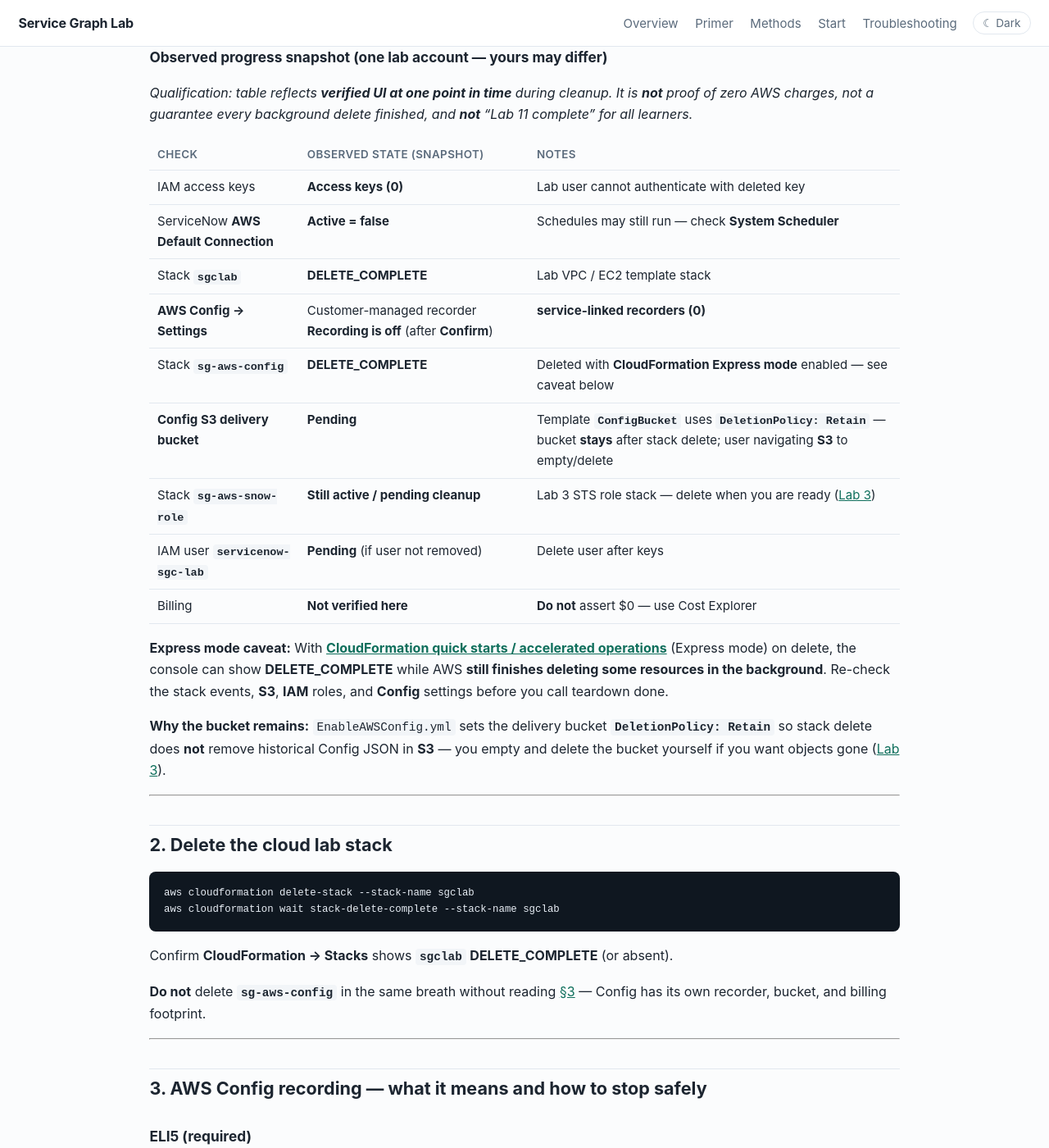
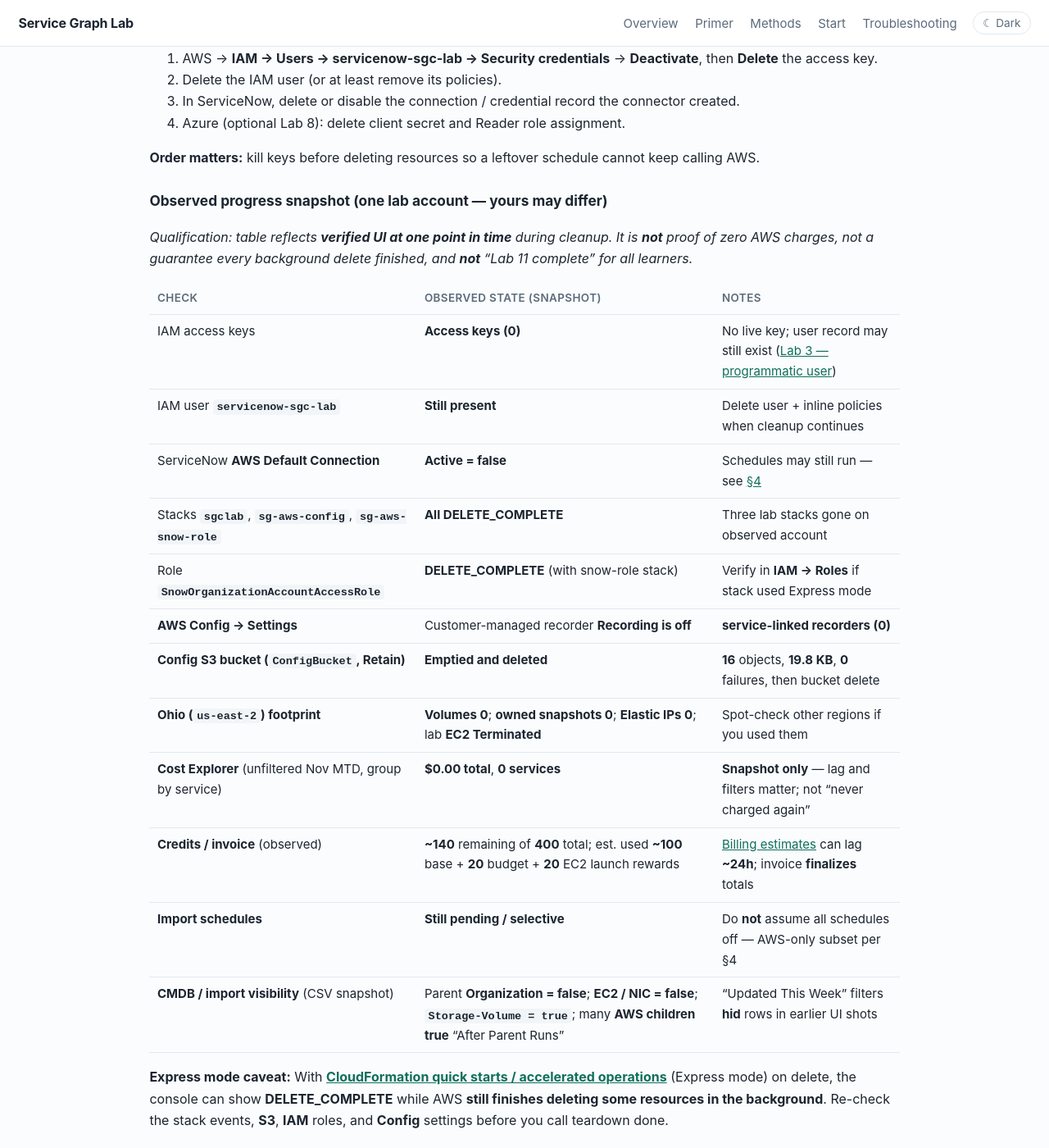
Before and after one commit to eltonaguiar/ServiceNow_ServiceGraph_Lab, a Jekyll site: the page built from labs/11-cleanup.md, in a window 1280 px wide and 1400 px high, scrolled down 1166 px. Shown: the whole window at 82% size. Built offline with Jekyll 4.4.1, drawn with Linux system fonts in a browser that asks for light colours; some of the changed text lies outside the part shown.

Commit message:
Lab 3/11: programmatic IAM note; cleanup snapshot and selective schedules
Document connector IAM user as API/programmatic (not console login) with
banner note; screenshot asset pending transfer. Refresh Lab 11 observed
table: stacks/bucket/Ohio checks, billing credits, SG-AWS schedule filter,
CMDB CSV caveat, targeted cleanup rationale.

Co-authored-by: eltonaguiar <eltonaguiar@users.noreply.github.com>

```diff
--- a/labs/11-cleanup.md
+++ b/labs/11-cleanup.md
@@ -41,6 +41,10 @@ legacy accounts it also prevents continuing out-of-pocket charges.
 Retained **AWS Config** / **Simple Storage Service (S3)** resources can continue **metered** usage. Do **not**
 rely on eventual Free plan suspension as your cleanup procedure ([Lab 3]({{ '/labs/03-iam-connection/' | relative_url }})).
 
+### Why targeted lab cleanup (not “close the whole AWS account”)
+
+On a **shared** AWS account, other teams or personal workloads may still run. **Lab cleanup** removes **Service Graph lab** stacks, keys, Config recording, and connector schedules — it is **not** the same as account closure. A **disabled ServiceNow connection** and **deleted CloudFormation stacks** also **do not** guarantee every **billable** artifact is gone (retained **S3**, snapshots, Elastic IPs, other regions, or non-lab resources).
+
 ---
 
 ## 1. Revoke the credentials first
@@ -60,15 +64,18 @@ rely on eventual Free plan suspension as your cleanup procedure ([Lab 3]({{ '/la
 
 | Check | Observed state (snapshot) | Notes |
 |---|---|---|
-| IAM access keys | **Access keys (0)** | Lab user cannot authenticate with deleted key |
-| ServiceNow **AWS Default Connection** | **Active = false** | Schedules may still run — check **System Scheduler** |
-| Stack **`sgclab`** | **DELETE_COMPLETE** | Lab VPC / EC2 template stack |
-| **AWS Config → Settings** | Customer-managed recorder **Recording is off** (after **Confirm**) | **service-linked recorders (0)** |
-| Stack **`sg-aws-config`** | **DELETE_COMPLETE** | Deleted with **CloudFormation Express mode** enabled — see caveat below |
-| **Config S3 delivery bucket** | **Pending** | Template **`ConfigBucket`** uses **`DeletionPolicy: Retain`** — bucket **stays** after stack delete; user navigating **S3** to empty/delete |
-| Stack **`sg-aws-snow-role`** | **Still active / pending cleanup** | Lab 3 STS role stack — delete when you are ready ([Lab 3]({{ '/labs/03-iam-connection/' | relative_url }}#lab3-config)) |
-| IAM user **`servicenow-sgc-lab`** | **Pending** (if user not removed) | Delete user after keys |
-| Billing | **Not verified here** | **Do not** assert $0 — use Cost Explorer |
+| IAM access keys | **Access keys (0)** | No live key; user record may still exist ([Lab 3 — programmatic user]({{ '/labs/03-iam-connection/' | relative_url }}#lab3-iam-programmatic)) |
+| IAM user **`servicenow-sgc-lab`** | **Still present** | Delete user + inline policies when cleanup continues |
+| ServiceNow **AWS Default Connection** | **Active = false** | Schedules may still run — see [§4](#lab11-schedules) |
+| Stacks **`sgclab`**, **`sg-aws-config`**, **`sg-aws-snow-role`** | **All DELETE_COMPLETE** | Three lab stacks gone on observed account |
+| Role **`SnowOrganizationAccountAccessRole`** | **DELETE_COMPLETE** (with snow-role stack) | Verify in **IAM → Roles** if stack used Express mode |
+| **AWS Config → Settings** | Customer-managed recorder **Recording is off** | **service-linked recorders (0)** |
+| **Config S3 bucket (`ConfigBucket`, Retain)** | **Emptied and deleted** | **16** objects, **19.8 KB**, **0** failures, then bucket delete |
+| **Ohio (`us-east-2`) footprint** | **Volumes 0**; **owned snapshots 0**; **Elastic IPs 0**; lab **EC2 Terminated** | Spot-check other regions if you used them |
+| **Cost Explorer** (unfiltered Nov MTD, group by service) | **$0.00 total**, **0 services** | **Snapshot only** — lag and filters matter; not “never charged again” |
+| **Credits / invoice** (observed) | **~140** remaining of **400** total; est. used **~100** base + **20** budget + **20** EC2 launch rewards | [Billing estimates](https://docs.aws.amazon.com/awsaccountbilling/latest/aboutv2/billing-what-is.html) can lag **~24h**; invoice **finalizes** totals |
+| **Import schedules** | **Still pending / selective** | Do **not** assume all schedules off — AWS-only subset per §4 |
+| **CMDB / import visibility** (CSV snapshot) | Parent **Organization = false**; **EC2 / NIC = false**; **`Storage-Volume = true`**; many **AWS children true** “After Parent Runs” | “Updated This Week” filters **hid** rows in earlier UI shots |
 
 **Express mode caveat:** With **[CloudFormation quick starts / accelerated operations](https://docs.aws.amazon.com/AWSCloudFormation/latest/UserGuide/cfn-console-create-stacks.html)** (Express mode) on delete, the console can show **DELETE_COMPLETE** while AWS **still finishes deleting some resources in the background**. Re-check the stack events, **S3**, **IAM** roles, and **Config** settings before you call teardown done.
 
@@ -118,34 +125,48 @@ Setup context and narrow resource types: [Lab 3 — AWS Config]({{ '/labs/03-iam
 
 5. **Express mode:** If you use accelerated delete, treat **DELETE_COMPLETE** as a milestone — confirm background cleanup per AWS guidance and stack **Events**.
 
-6. **S3 bucket (required when `Retain`):** Open **S3** → delivery bucket → **Empty** (handle **versioning** if enabled) → **Delete bucket** when you accept **permanent data loss** for Config history objects. **Observed snapshot:** stack gone, **bucket cleanup still in progress**.
+6. **S3 bucket (required when `Retain`):** Open **S3** → delivery bucket → **Empty** (handle **versioning** if enabled) → **Delete bucket** when you accept **permanent data loss** for Config history objects. **Observed snapshot:** **16** objects emptied, bucket deleted.
 
-7. **Stack `sg-aws-snow-role`:** Delete when no longer needed (after connector identity teardown).
+7. **Stack `sg-aws-snow-role`:** Delete when no longer needed (after connector identity teardown). **Observed snapshot:** **DELETE_COMPLETE**.
 
 8. **Other Regions / accounts:** Repeat **Config Settings** per Region if recording was enabled elsewhere.
 
-**Status:** Observed snapshot shows **recorder off** and **`sg-aws-config` DELETE_COMPLETE** — **retained S3**, **`sg-aws-snow-role`**, schedules, IAM user removal, and billing review may still be **pending**. **Do not** mark the whole lab complete or claim zero charges.
+**Status:** Observed snapshot shows **three stacks deleted**, **Config off**, **retained bucket removed**, and **Ohio lab compute/storage checks clean** — **IAM user still exists**, **AWS import schedules** being turned off selectively, and **billing** monitored with estimate lag. **Do not** mark Lab 11 complete for all learners or claim universal $0 / no future charges.
 
 ---
 
 ## 4. Stop the schedules
 {: #lab11-schedules}
 
-**System Scheduler → Scheduled Jobs** → deactivate AWS (and Azure, if used) import jobs.
+**System Scheduler → Scheduled Jobs** → turn off jobs that would keep calling **AWS** after keys and stacks are gone.
 
 **Active = false** on a connection record is **insufficient** proof schedules stopped.
+
+### Selective deactivation (do not blanket-disable everything)
+
+On the observed instance, **not every** `SG-*` schedule should be deactivated:
+
+| Do | Don't |
+|---|---|
+| Filter **Name** **starts with** `SG-AWS` **and** **Active = true** | Rely on “**Updated This Week**” alone — it can **hide** jobs still marked active |
+| Deactivate **AWS connector** import schedules only | Turn off **SCCM**, **Azure**, **Dynatrace**, or other non-AWS lab schedules unless you intend to |
+
+**CMDB note:** A fresh full **SG-name** export showed **Organization** and some parents **false**, while **Storage-Volume** and many **AWS child** rows remained **true** after parent runs — cleanup of **AWS schedules** does not by itself prove the CMDB is empty of connector rows. More screenshot evidence may follow; treat schedule and CMDB state as **pending** until you verify your instance.
 
 ---
 
 ## 5. Confirm the bill
 {: #lab11-billing}
 
-- AWS **Billing → Cost Explorer**, group by service, last 7 days
+- AWS **Billing → Cost Explorer**, group by service — use an **unfiltered** month-to-date view when checking whether lab services still show lines (filters can mislead)
 - **Budgets** — alarm warns; it is **not** a spend cap
 - After Config teardown: confirm **Config** and **S3** lines trend down (lag is normal)
+- **Credits & invoices:** remaining promotional credits and **estimated** usage can update on a **~24 hour** delay; the **invoice** finalizes totals. A **$0.00** Cost Explorer snapshot is **not** a universal guarantee of free usage forever or on every account type
 - Azure **Cost Management** if you ran Lab 8
 
 **Stopped EC2 is not free** — **Elastic Block Store (EBS)** and related charges can continue.
+
+**Observed snapshot (one Free-plan account):** unfiltered **November** month-to-date Cost Explorer grouped by service showed **$0.00** total and **0** services, with **~140** credits remaining against **400** total (estimated consumption split across base, budget, and EC2 launch rewards). Your numbers will differ.
 
 ---
 
@@ -153,10 +174,11 @@ Setup context and narrow resource types: [Lab 3 — AWS Config]({{ '/labs/03-iam
 {: #lab11-checkpoint}
 
 <ul class="check">
-<li><b>Observed on one account:</b> keys <b>0</b>; connection <b>Inactive</b>; <code>sgclab</code> and <code>sg-aws-config</code> <b>DELETE_COMPLETE</b>; Config recorder <b>off</b></li>
-<li><b>Still open (same account):</b> retained <b>Config</b> S3 bucket; <code>sg-aws-snow-role</code>; full IAM user removal; schedules; Cost Explorer</li>
+<li><b>Observed:</b> keys <b>0</b>; three stacks <b>DELETE_COMPLETE</b>; Config <b>off</b>; retained Config bucket <b>emptied/deleted</b>; Ohio volumes/snapshots/EIPs <b>0</b>; lab instance <b>Terminated</b></li>
+<li><b>Still open:</b> IAM user <code>servicenow-sgc-lab</code>; selective <b>SG-AWS</b> schedule deactivation; CMDB rows (e.g. Storage-Volume / children); ongoing billing estimate lag</li>
+<li>You can explain <b>targeted cleanup</b> vs closing a shared account (Objective)</li>
 <li>You can explain Config <b>recording</b> vs traffic capture (ELI5 above)</li>
-<li>You understand <b>DeletionPolicy: Retain</b> and <b>Express mode</b> delete caveats</li>
+<li>Lab user is <b>programmatic connector</b> identity — not human console login ([Lab 3]({{ '/labs/03-iam-connection/' | relative_url }}#lab3-iam-programmatic))</li>
 </ul>
 
 <p><strong>Lab 11 is not marked complete</strong> in this doc — partial progress is documented honestly.</p>
```
Also changed, not shown: labs/03-iam-connection.md (+10 -1 lines).
